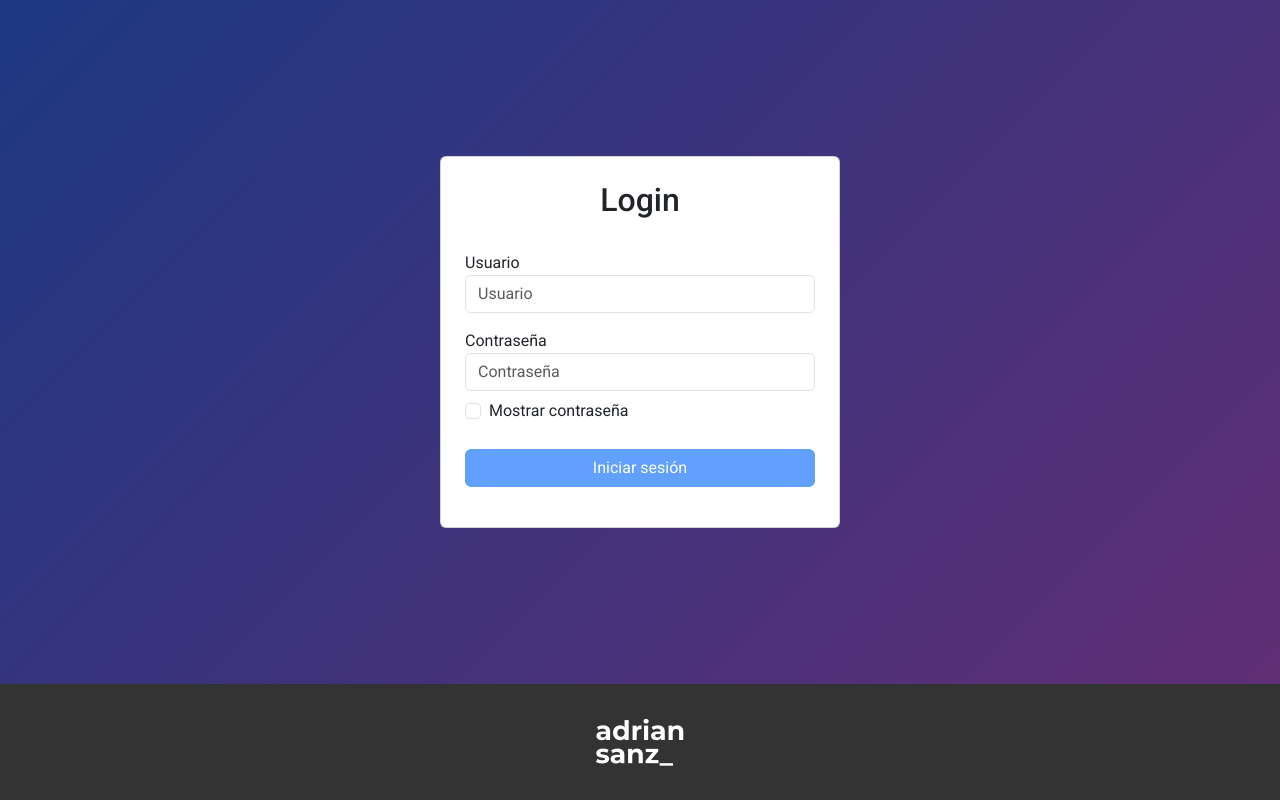
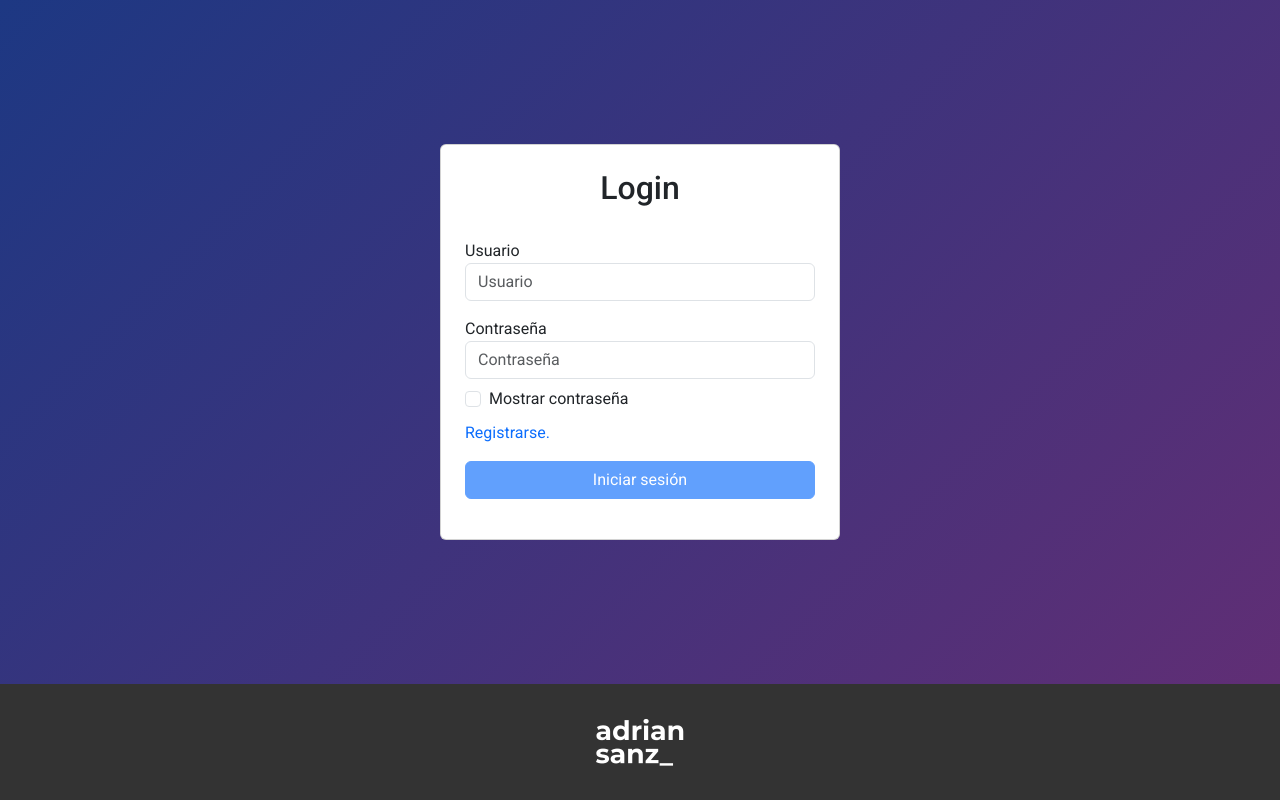
Before and after one commit to adrianssanz/notasFrontend, an Angular app: page /login in a window 1280 px wide. Built offline with nearby package versions, Linux system fonts and the light colour scheme; no server answers.

Commit message:
Enrutado a registro en el componente login

```diff
--- a/src/app/components/login/login.component.html
+++ b/src/app/components/login/login.component.html
@@ -17,6 +17,7 @@
     <div *ngIf="errorMessage" class="alert alert-danger">
       {{ errorMessage }}
     </div>
+    <a routerLink="/register" class="text-decoration-none">Registrarse.</a>
     <button type="submit" class="btn btn-primary w-100 my-3" [disabled]="!loginForm.valid">Iniciar sesión</button>
   </form>
 </div>
--- a/src/app/components/login/login.component.ts
+++ b/src/app/components/login/login.component.ts
@@ -1,5 +1,6 @@
 import { Component } from '@angular/core';
 import { AuthService } from '../../services/auth.service';
+import { RouterModule } from '@angular/router';
 import { FormsModule } from '@angular/forms';
 import { CommonModule } from '@angular/common';
 import { Router } from '@angular/router';
@@ -7,7 +8,7 @@ import { MatSnackBar } from '@angular/material/snack-bar';
 
 @Component({
   selector: 'app-login',
-  imports: [FormsModule, CommonModule],
+  imports: [FormsModule, CommonModule, RouterModule],
   templateUrl: './login.component.html',
   styleUrl: './login.component.css',
   providers: [AuthService],
```
